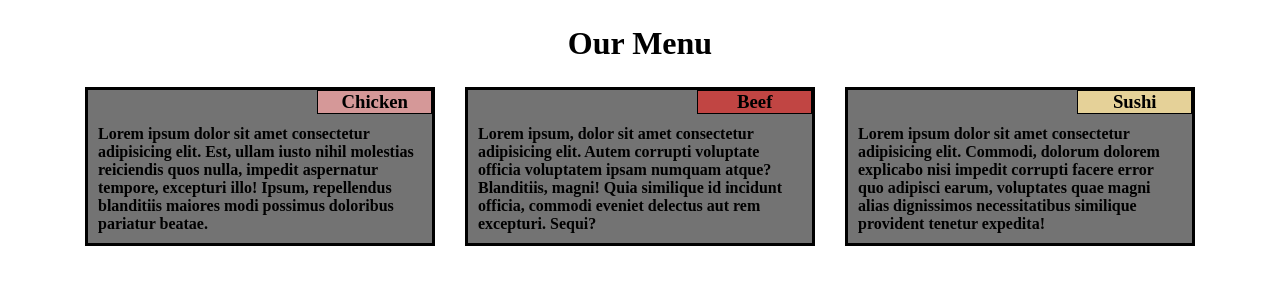
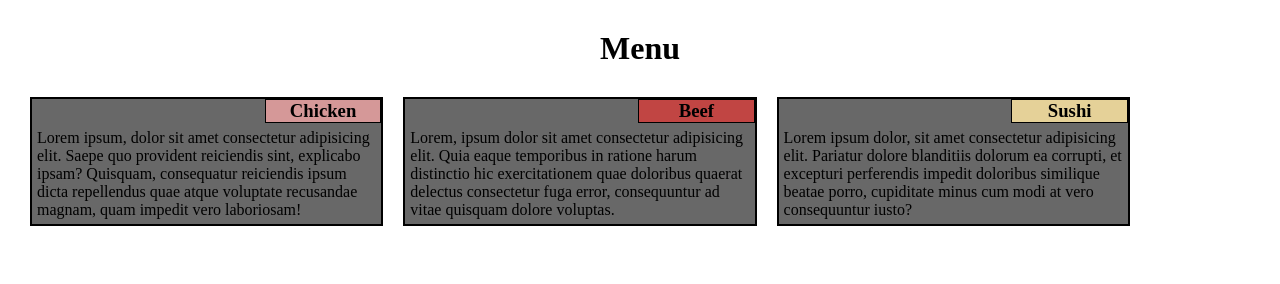
Before and after one commit to Tahawahid/mod2_solution, a plain HTML site: page index.html in a window 1280 px wide. Drawn offline with Linux system fonts and the light colour scheme.

Commit message:
finished the desired layout

```diff
--- a/css/style.css
+++ b/css/style.css
@@ -1,57 +1,101 @@
 *{
   margin:0;
   padding:0;
-  box-sizing: border-box;
+  box-sizing:border-box;
+}
+h1{
+  text-align: center;
+  margin: 30px 0;
+}
+h3{
+  border: 1px solid black;
+  text-align: center;
+  width: 33.33%;
+  position: absolute;
+  top: 0;
+  right: 0;
+}
+p{
+  margin:30px 5px 5px 5px;
+}
+.red{
+  background-color: #C14543;
+}
+.pink{
+  background-color: #D59898;
+
+}
+.yellow{
+  background-color: #E5D198;
+}
+.container{
+  width:100%;
+  margin: 0 auto;
+  padding:0 20px;
+}
+.box{
+  border: 2px solid black;
+  background-color: rgb(104, 104, 104);
+  margin:10px 0;
+  position: relative;
 }
 
-h1{
-  margin:25px 0;
-  text-align:center;
+.row{
+  width:100%;
 }
 
-h3{
-  border:1px solid black;
-  text-align:center;
-  font-weight:bold;
-  width:33.3%;
-  margin-bottom:5px;
-  position:absolute;
-  top:0;
-  right:0;
-}
-.red{
-  background-color:#C14543;
-}
-.pink{
-  background-color:#D59898;
-}
-.yellow{
-  background-color:#e5d198;
-}
-.box{
-  border:3px solid black;
-  background-color:#737373;
-  margin:0 15px;
-  padding:0 10px;
-  position:relative;
+@media (min-width: 768px){
+  .box{
+    margin:10px;
+  }
+  .col-md-1, .col-md-2, .col-md-3, .col-md-4, .col-md-5, .col-md-6, .col-md-7, .col-md-8, .col-md-9, .col-md-10, .col-md-11, .col-md-12 {
+    float: left;
+  }
+  .col-md-1 {
+    width: 8.33%;
+  }
+  .col-md-2 {
+    width: 16.66%;
+  }
+  .col-md-3 {
+    width: 25%;
+  }
+  .col-md-4 {
+    max-width: 33.33%;
+  }
+  .col-md-5 {
+    width: 41.66%;
+  }
+  .col-md-6 {
+    width: calc(50% - 20px);
+  }
+  .col-md-7 {
+    width: 58.33%;
+  }
+  .col-md-8 {
+    width: 66.66%;
+  }
+  .col-md-9 {
+    width: 74.99%;
+  }
+  .col-md-10 {
+    width: 83.33%;
+  }
+  .col-md-11 {
+    width: 91.66%;
+  }
+  .col-md-12 {
+    width: 100%;
+  }
 }
 
-p{
-  color:black;
-  font-weight:bold;
-  margin:35px 0 10px 0;
-
-}
-.container {
-  width:1140px;
-  margin:0 auto;
-}
-.row{
-  display:flex;
-}
-
-/* Responsive design for large devices */
 @media (min-width: 1200px) {
+  .box{
+    margin: 0 10px;
+  }
+  .col-lg-1, .col-lg-2, .col-lg-3, .col-lg-4, .col-lg-5, .col-lg-6, .col-lg-7, .col-lg-8, .col-lg-9, .col-lg-10, .col-lg-11, .col-lg-12 {
+    float: left;
+  }
   .col-lg-1 {
     width: 8.33%;
   }
@@ -62,7 +106,7 @@ p{
     width: 25%;
   }
   .col-lg-4 {
-    width: 33.33%;
+    width: calc(33.33% - 60px);
   }
   .col-lg-5 {
     width: 41.66%;
@@ -89,51 +133,3 @@ p{
     width: 100%;
   }
 }
-
-/* responsive design for medium devices */
-
-@media (min-width: 768px) {
-  .col-md-1 {
-    width: 8.33%;
-  }
-  .col-md-2 {
-    width: 16.66%;
-  }
-  .col-md-3 {
-    width: 25%;
-  }
-  .col-md-4 {
-    width: 33.33%;
-  }
-  .col-md-5 {
-    width: 41.66%;
-  }
-  .col-md-6 {
-    width: 50%;
-  }
-  .col-md-7 {
-    width: 58.33%;
-  }
-  .col-md-8 {
-    width: 66.66%;
-  }
-  .col-md-9 {
-    width: 74.99%;
-  }
-  .col-md-10 {
-    width: 83.33%;
-  }
-  .col-md-11 {
-    width: 91.66%;
-  }
-  .col-md-12 {
-    width: 100%;
-  }
-
-}
-
-/* responsive design for small devices */
-
-@media (min-width: 576px) {
-
-}
--- a/index.html
+++ b/index.html
@@ -7,19 +7,21 @@
     <title>Assignment Solution for Module 2</title>
 </head>
 <body>
-    <h1>Our Menu</h1>
-    <div class="container row">
-        <div class="box col-lg-4">
-            <h3 class="pink">Chicken</h3>
-            <p>Lorem ipsum dolor sit amet consectetur adipisicing elit. Est, ullam iusto nihil molestias reiciendis quos nulla, impedit aspernatur tempore, excepturi illo! Ipsum, repellendus blanditiis maiores modi possimus doloribus pariatur beatae.</p>
-        </div>
-        <div class="box col-lg-4">
-            <h3 class="red">Beef</h3>
-            <p>Lorem ipsum, dolor sit amet consectetur adipisicing elit. Autem corrupti voluptate officia voluptatem ipsam numquam atque? Blanditiis, magni! Quia similique id incidunt officia, commodi eveniet delectus aut rem excepturi. Sequi?</p>
-        </div>
-        <div class="box col-lg-4">
-            <h3 class="yellow">Sushi</h3>
-            <p>Lorem ipsum dolor sit amet consectetur adipisicing elit. Commodi, dolorum dolorem explicabo nisi impedit corrupti facere error quo adipisci earum, voluptates quae magni alias dignissimos necessitatibus similique provident tenetur expedita!</p>
+    <div class="container">
+        <h1>Menu</h1>
+        <div class="row">
+            <div class="box col-md-6 col-lg-4">
+                <h3 class="pink">Chicken</h3>
+                <p>Lorem ipsum, dolor sit amet consectetur adipisicing elit. Saepe quo provident reiciendis sint, explicabo ipsam? Quisquam, consequatur reiciendis ipsum dicta repellendus quae atque voluptate recusandae magnam, quam impedit vero laboriosam!</p>
+            </div>
+            <div class="box col-md-6 col-lg-4">
+                <h3 class="red">Beef</h3>
+                <p>Lorem, ipsum dolor sit amet consectetur adipisicing elit. Quia eaque temporibus in ratione harum distinctio hic exercitationem quae doloribus quaerat delectus consectetur fuga error, consequuntur ad vitae quisquam dolore voluptas.</p>
+            </div>
+            <div class="box col-md-12 col-lg-4">
+                <h3 class="yellow">Sushi</h3>
+                <p>Lorem ipsum dolor, sit amet consectetur adipisicing elit. Pariatur dolore blanditiis dolorum ea corrupti, et excepturi perferendis impedit doloribus similique beatae porro, cupiditate minus cum modi at vero consequuntur iusto?</p>
+            </div>
         </div>
     </div>
 </body>
```
